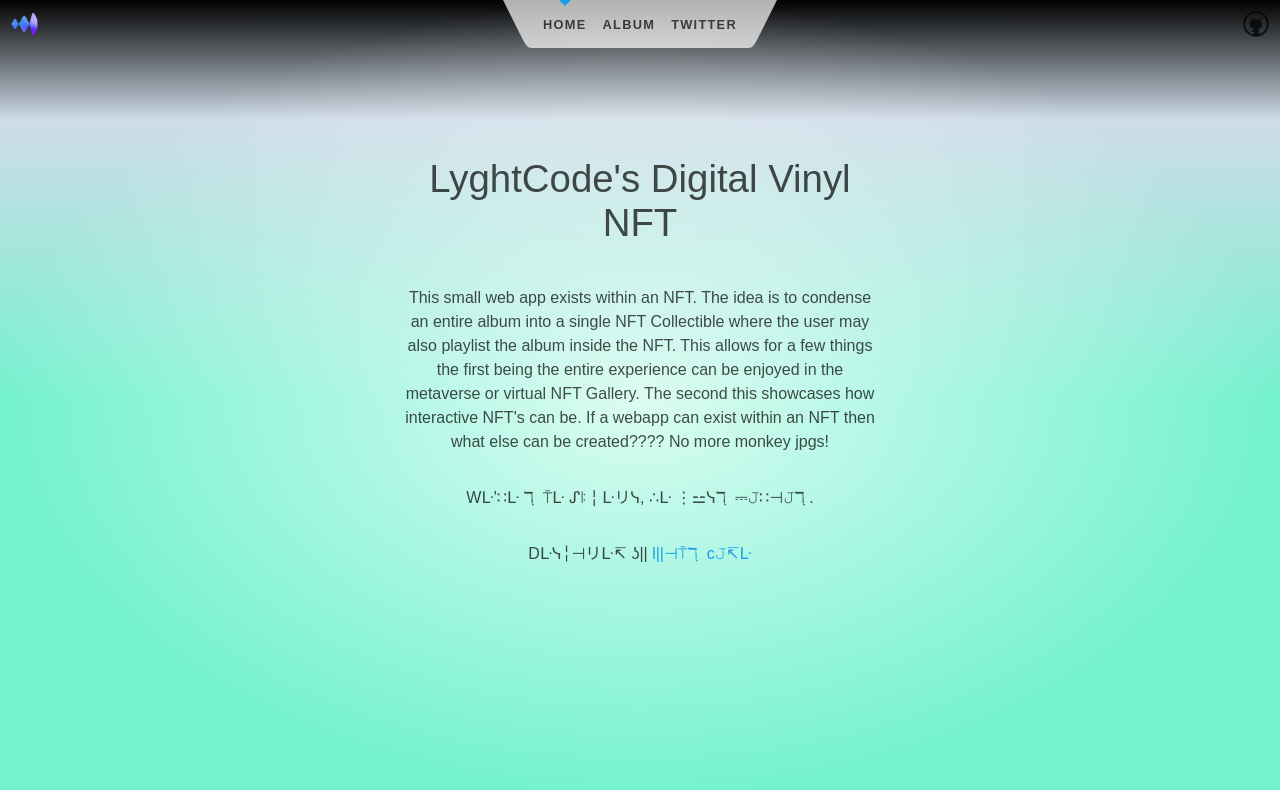
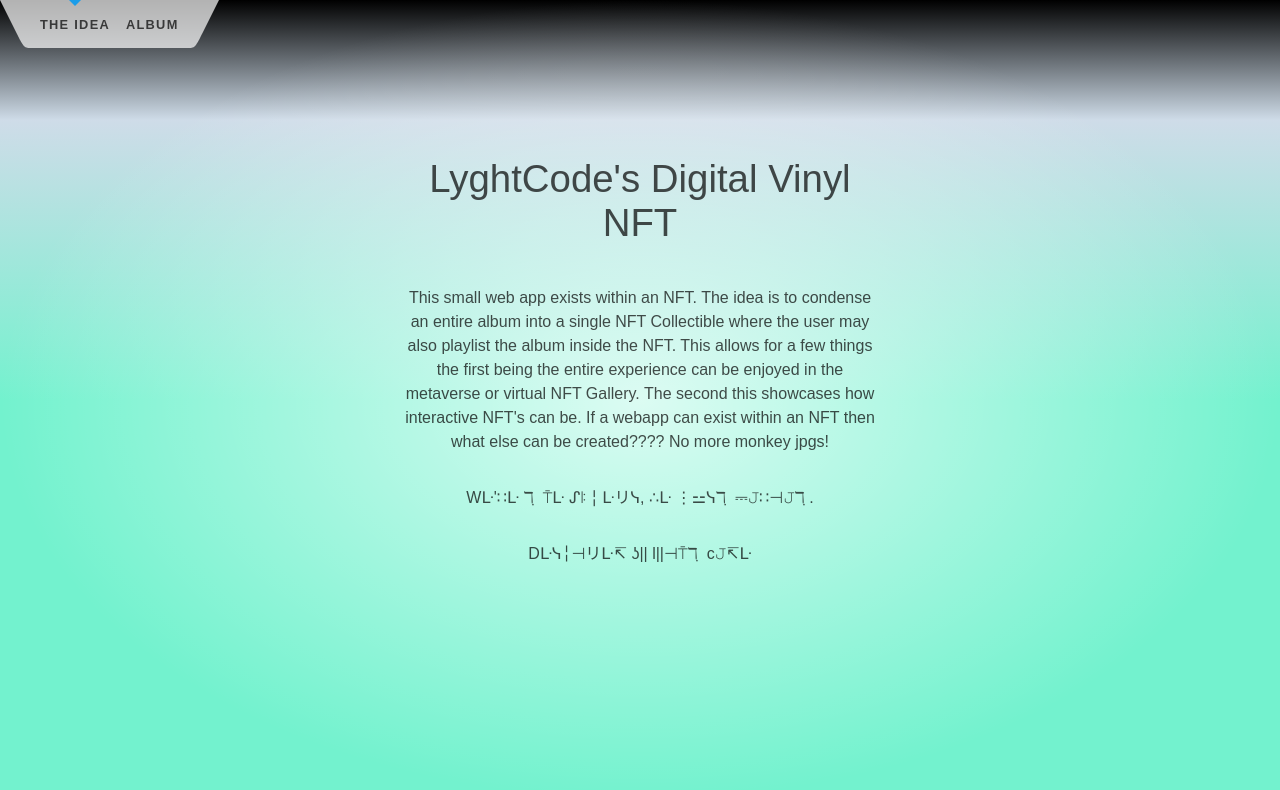
Before and after one commit to LyghtCode/html-nft-starter, a SvelteKit app: page / in a window 1280 px wide. Shown: the top 790 px of the page. Built offline with nearby package versions, Linux system fonts and the light colour scheme; a web font is replaced by a local one.

Commit message:
remove external links

```diff
--- a/src/routes/+page.svelte
+++ b/src/routes/+page.svelte
@@ -16,5 +16,5 @@
 
 	<p style="text-align: center;">Wᒷ'∷ᒷ ℸ ̣ ⍑ᒷ ᔑꖎ╎ᒷリᓭ, ∴ᒷ ⋮⚍ᓭℸ ̣  ⎓𝙹∷⊣𝙹ℸ ̣.</p>
 
-	<p style="text-align: center;">Dᒷᓭ╎⊣リᒷ↸ ʖ|| <a href="https://github.com/LyghtCode">l||⊣⍑ℸ ̣ c𝙹↸ᒷ</a></p>
+	<p style="text-align: center;">Dᒷᓭ╎⊣リᒷ↸ ʖ|| l||⊣⍑ℸ ̣ c𝙹↸ᒷ</p>
 </div>
--- a/src/routes/Header.svelte
+++ b/src/routes/Header.svelte
@@ -5,11 +5,11 @@
 </script>
 
 <header>
-	<div class="corner">
+	<!-- <div class="corner">
 		<a href="https://decent.xyz/">
 			<img src={logo} alt="SvelteKit" />
 		</a>
-	</div>
+	</div> -->
 
 	<nav>
 		<svg viewBox="0 0 2 3" aria-hidden="true">
@@ -17,13 +17,10 @@
 		</svg>
 		<ul>
 			<li aria-current={$page.url.pathname === '/' ? 'page' : undefined}>
-				<a href="/">Home</a>
+				<a href="/">The Idea</a>
 			</li>
 			<li aria-current={$page.url.pathname === '/album' ? 'page' : undefined}>
 				<a href="/album">Album</a>
-			</li>
-			<li >
-				<a href="https://twitter.com/TainoMusica">Twitter</a>
 			</li>
 		</ul>
 		<svg viewBox="0 0 2 3" aria-hidden="true">
@@ -31,11 +28,11 @@
 		</svg>
 	</nav>
 
-	<div class="corner">
+	<!-- <div class="corner">
 		<a href="https://github.com/LyghtCode">
 			<img src={github} alt="GitHub" />
 		</a>
-	</div>
+	</div> -->
 </header>
 
 <style>
```
